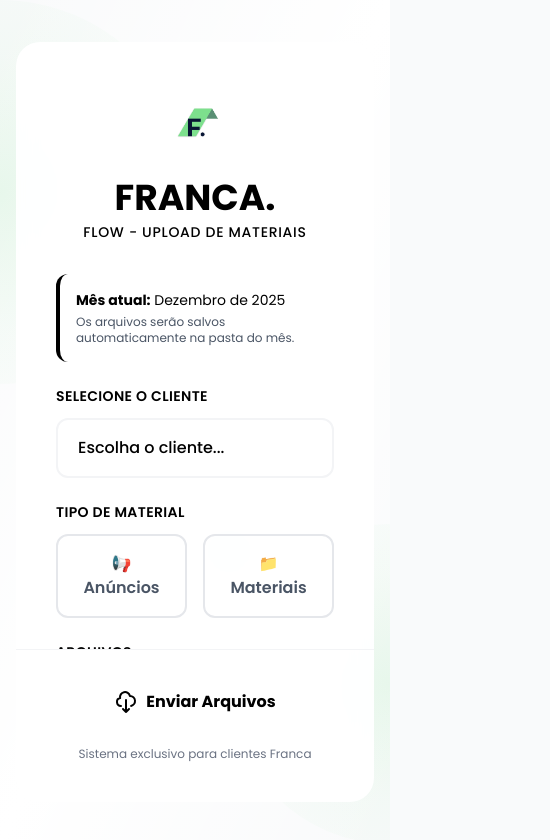
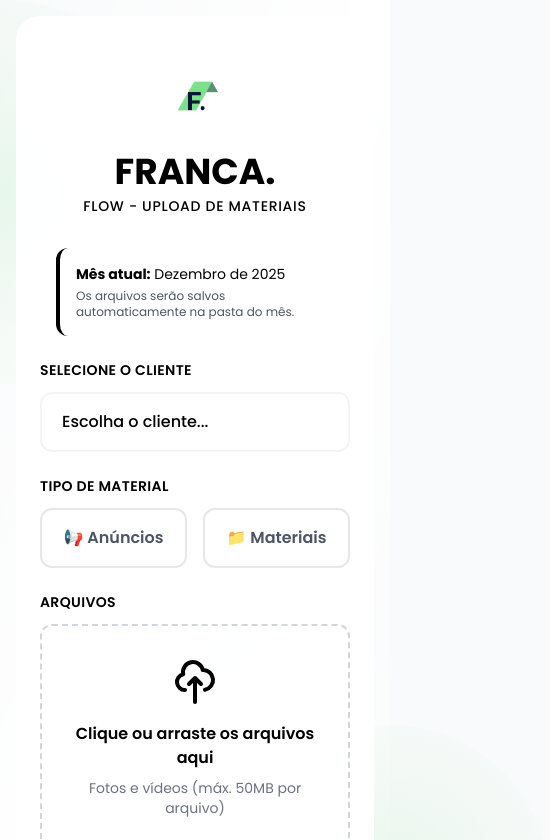
Before and after one commit to techfranca/franca-flow, a Next.js app: page / in a window 390 px wide. Shown: the top 840 px of the page, 550 px wide, since content can reach past the window. Built offline with nearby package versions, Linux system fonts and the light colour scheme.

Commit message:
Upload Drive + link no bot funcionando v2

```diff
--- a/app/HomePageClient.tsx
+++ b/app/HomePageClient.tsx
@@ -158,7 +158,15 @@ export default function HomePage() {
   const tamanhoTotal = arquivos.reduce((sum, f) => sum + f.size, 0);
 
   return (
-    <div className="h-screen flex items-center justify-center relative overflow-hidden bg-gradient-to-br from-franca-green via-white to-franca-green-dark px-4 py-4">
+    <div className="
+  min-h-screen md:h-screen
+  flex md:items-center justify-center
+  relative
+  overflow-visible md:overflow-hidden
+  bg-gradient-to-br from-franca-green via-white to-franca-green-dark
+  px-4 py-4
+">
+
 
       {/* Elementos decorativos */}
       <div className="geometric-circle w-96 h-96 top-0 -left-48 animate-float"></div>
@@ -166,7 +174,14 @@ export default function HomePage() {
       <div className="geometric-circle w-64 h-64 top-1/2 left-1/4 animate-float" style={{ animationDelay: '4s' }}></div>
 
       {/* Card principal - ALTURA MÁXIMA E FLEX */}
-      <div className="glass-effect rounded-3xl shadow-franca-lg max-w-2xl w-full max-h-[90vh] relative z-10 animate-fade-in flex flex-col">
+      <div className="
+  glass-effect rounded-3xl shadow-franca-lg
+  max-w-2xl w-full
+  md:max-h-[90vh]
+  relative z-10 animate-fade-in
+  flex flex-col
+">
+
 
         {/* HEADER FIXO */}
         <div className="p-10 md:px-14 md:pt-10 pb-6 flex-shrink-0">
@@ -216,7 +231,7 @@ export default function HomePage() {
         </div>
 
         {/* CONTEÚDO COM SCROLL */}
-        <div className="flex-1 overflow-y-auto px-10 md:px-14 pb-6">
+        <div className="flex-1 md:overflow-y-auto px-6 md:px-14 pb-6">
           {/* Formulário */}
           <form id="upload-form" onSubmit={handleSubmit} className="space-y-6">
             {/* Seletor de Cliente (só aparece se NÃO vier da URL) */}
@@ -353,7 +368,7 @@ export default function HomePage() {
                   </div>
 
                   {/* CONTAINER COM SCROLL - ALTURA REDUZIDA */}
-                  <div className="max-h-40 overflow-y-auto space-y-2 pr-2">
+                  <div className="md:max-h-40 md:overflow-y-auto space-y-2 pr-2">
                     {arquivos.map((arquivo, index) => (
                       <div
                         key={index}
```
